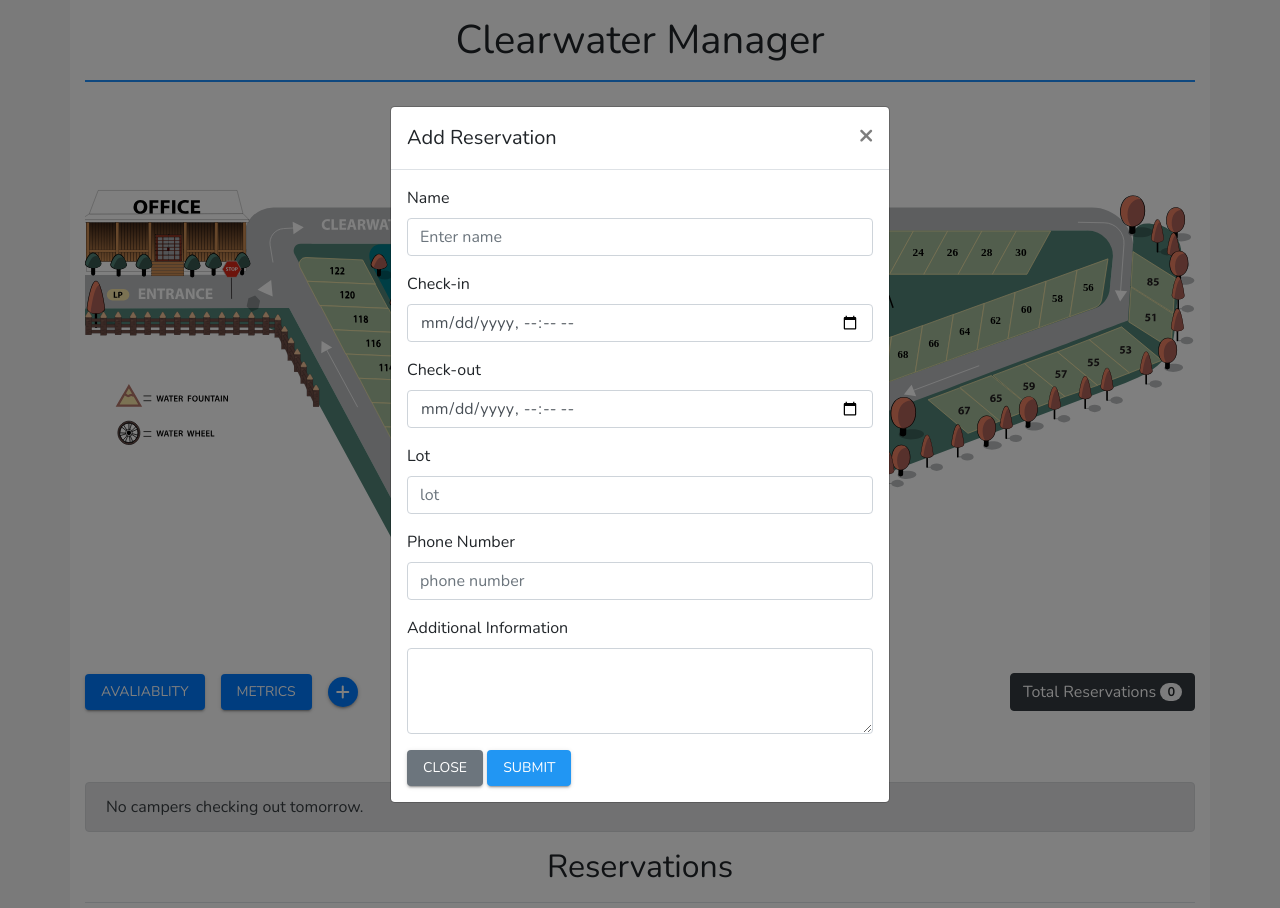
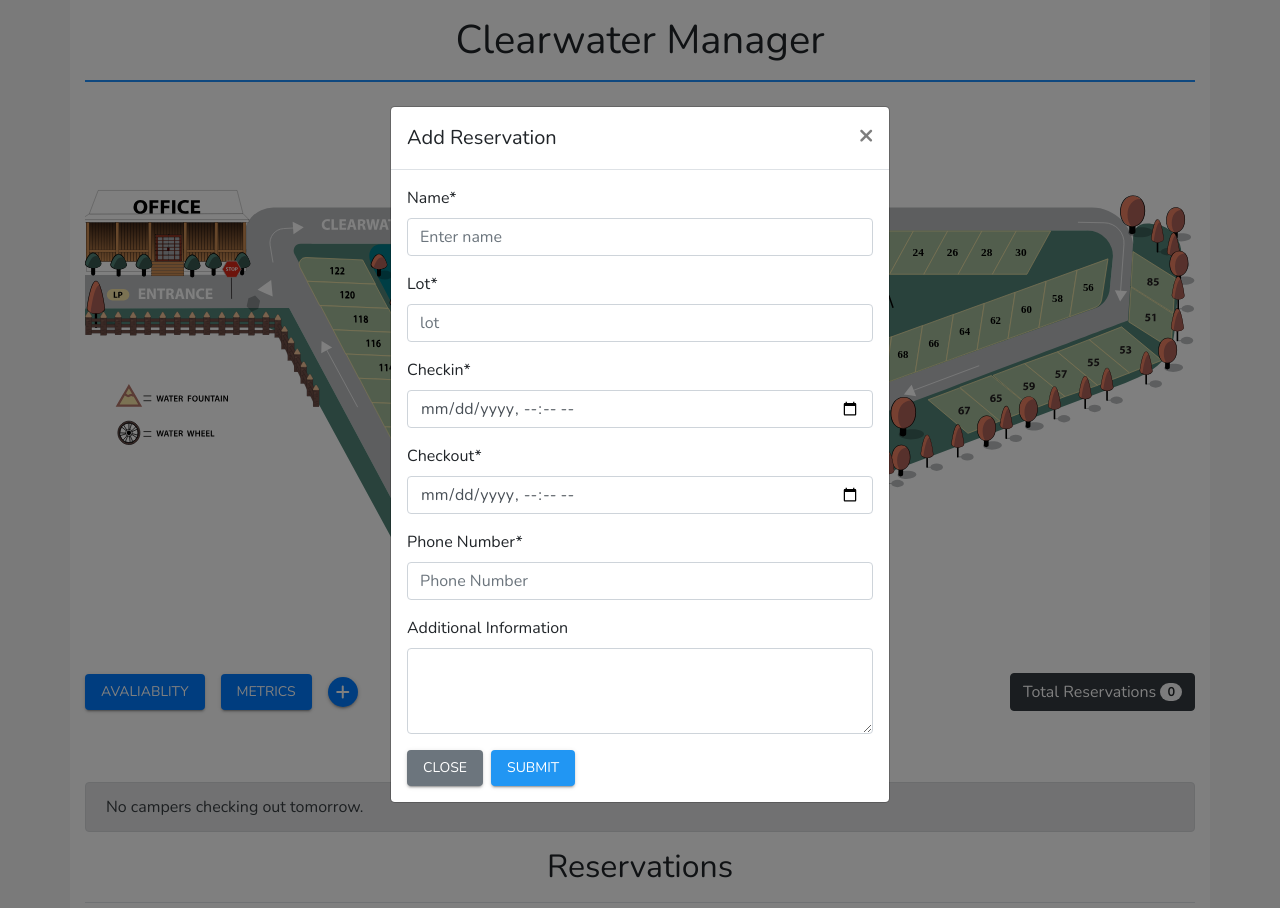
Before and after one commit to brian101co/clearwatermanager, a Django app: page /dashboard/ in a window 1280 px wide, after a click that opens the changed part. Run offline with Django 3.2, Linux system fonts and the light colour scheme; the visitor is signed in with stand-in values (Sample User, id 1); data that the repository does not hold is empty; some libraries are stand-ins or nearby versions.

Commit message:
added redirect to dashboard for logged in users in the login view, changed the addcustomer view to use the reservation form

```diff
--- a/clearwatermanager/urls.py
+++ b/clearwatermanager/urls.py
@@ -5,7 +5,7 @@ from sites import views as site_views
 
 urlpatterns = [
     path('', manager_views.DashboardLoginView.as_view(), name="loginuser"),
-    path('dashboard/', manager_views.index, name='home'),
+    path('dashboard/', manager_views.DashboardHomeView.as_view(), name='home'),
     path('dashboard/delete/<int:id>', manager_views.DeleteReservationView.as_view(), name="delete-reservation"),
     path('dashboard/edit/<int:id>', manager_views.edit, name="edit"),
     path('dashboard/reservation/<int:id>', manager_views.ReservationDetailView.as_view(), name="reservation-detail"),
--- a/manager/forms.py
+++ b/manager/forms.py
@@ -1,7 +1,35 @@
 from django import forms
 from .models import Customer
+from crispy_forms.helper import FormHelper
+from crispy_forms.layout import Layout, Field, HTML, Submit
 
 class ReservationForm(forms.ModelForm):
     class Meta:
         model = Customer
         fields = "__all__"
+        widgets = {
+            'start': forms.DateInput(attrs={'type': 'datetime-local'}),
+            'end': forms.DateInput(attrs={'type': 'datetime-local'}),
+            'phoneNum': forms.TextInput(attrs={'type': 'tel'})
+        }
+
+    def __init__(self, *args, **kwargs):
+        super().__init__(*args, **kwargs)
+        self.fields["name"].label = "Name"
+        self.fields["site"].label = "Lot"
+        self.fields["start"].label = "Checkin"
+        self.fields["end"].label = "Checkout"
+        self.fields["phoneNum"].label = "Phone Number"
+        self.fields["info"].label = "Additional Information"
+
+        self.helper = FormHelper()
+        self.helper.layout = Layout(
+            Field("name", placeholder="Enter name"),
+            Field("site", placeholder="lot"),
+            Field("start", placeholder="Checkin Date"),
+            Field("end", placeholder="Checkout Date"),
+            Field("phoneNum", placeholder="Phone Number"),
+            Field("info", rows="3"),
+            HTML('<button type="button" class="btn pure-material-button-contained bg-secondary mr-2" data-dismiss="modal">Close</button>'),
+            Submit("submit", "Submit", css_class="btn pure-material-button-contained")
+        )
--- a/manager/views.py
+++ b/manager/views.py
@@ -16,7 +16,7 @@ from .helpers import (
 )
 
 
-class DashboardView(LoginRequiredMixin, TemplateView):
+class DashboardHomeView(LoginRequiredMixin, TemplateView):
     template_name = "manager/index.html"
 
     def get_context_data(self, **kwargs):
@@ -28,30 +28,16 @@ class DashboardView(LoginRequiredMixin, TemplateView):
         context["totalReservations"] = Customer.objects.all().count()
         return context
 
-def index(request):
-    if request.user.is_authenticated:
+    def get(self, request, *args, **kwargs):
+        context = self.get_context_data(**kwargs)
         today = date.today()
         checkedout = Customer.objects.filter(end__lt=today).all()
         checkedout.delete()
-
-        customers = Customer.objects.all().order_by('start')
-
-        long_terms = get_long_term_reservations(customers)
-        short_terms = get_short_term_reservations(customers)
-
-        reservations = Customer.objects.all().count()
-
-        return render(request, 'manager/index.html',
-                      {
-                          "customers": short_terms,
-                          "totalReservations": reservations,
-                          "longterms": long_terms,
-                      })
-    else:
-        return redirect('loginuser')
+        return self.render_to_response(context)
 
 class DashboardLoginView(LoginView):
     template_name = "manager/dashboard_login.html"
+    redirect_authenticated_user = True
     success_url = reverse_lazy('home')
 
 class ReservationDetailView(LoginRequiredMixin, DetailView):
@@ -104,25 +90,18 @@ def edit(request, id):
 def addCustomer(request):
     if request.user.is_authenticated:
         if request.method == 'POST':
-            name = request.POST.get('name')
-            start = request.POST.get('checkin')
-            end = request.POST.get('checkout')
-            lot = request.POST.get('lot')
-            phoneNum = request.POST.get('phone')
-            info = request.POST.get('info')
-
-            if name and start and end and lot and phoneNum:
-                all_reservations = Customer.objects.filter(site=lot)
-                if not is_double_booked(all_reservations, start, end):
-                    customer = Customer(name=name, site=lot, start=start, end=end, phoneNum=phoneNum, info=info)
-                    customer.save()
-                    metric = Metric(site=lot, start=start, end=end, customer=customer)
+            form = ReservationForm(request.POST)
+            if form.is_valid():
+                site = form.cleaned_data["site"]
+                start = form.cleaned_data["start"]
+                end = form.cleaned_data["end"]
+                all_reservations = Customer.objects.filter(site=site)
+                if not is_double_booked(all_reservations, start.isoformat(), end.isoformat()):
+                    customer = form.save()
+                    metric = Metric(site=site, start=start, end=end, customer=customer)
                     metric.save()
                     return redirect('home')
                 messages.error(request, 'Unavaliable.')
-                return redirect('home')
-            else:
-                messages.error(request, 'Please make sure to fill out all the fields.')
                 return redirect('home')
     else:
         return redirect('loginuser')
--- a/templates/manager/index.html
+++ b/templates/manager/index.html
@@ -146,7 +146,7 @@
         </button>
       </div>
       <div class="modal-body">
-        {% include 'partials/_add-customer-form.html' %}
+        {% include 'partials/_add_reservation_form.html' with reservation_form=reservation_form %}
       </div>
     </div>
   </div>
--- a/templates/partials/_add-customer-form.html
+++ /dev/null
@@ -1,31 +0,0 @@
-
-
-<form method="POST" action="{% url 'addcustomer' %}" novalidate>
-    {% csrf_token %}
-    <div class="form-group">
-        <label for="name">Name</label>
-        <input type="text" class="form-control" id="name" name="name" placeholder="Enter name">
-    </div>
-    <div class="form-group">
-        <label for="checkin">Check-in</label>
-        <input type="datetime-local" class="form-control" id="checkin" name="checkin" placeholder="Check-in date">
-    </div>
-    <div class="form-group">
-        <label for="checkout">Check-out</label>
-        <input type="datetime-local" class="form-control" id="checkout" name="checkout" placeholder="Check-out date">
-    </div>
-    <div class="form-group">
-        <label for="lot">Lot</label>
-        <input type="text" class="form-control" id="lot" name="lot" placeholder="lot">
-    </div>
-    <div class="form-group">
-        <label for="phone">Phone Number</label>
-        <input type="tel" class="form-control input-phone" id="phone" name="phone" placeholder="phone number">
-    </div>
-    <div class="form-group">
-        <label for="info">Additional Information</label>
-        <textarea class="form-control input-info" id="info" name="info" rows="3"></textarea>
-    </div>
-    <button type="button" class="btn pure-material-button-contained bg-secondary" data-dismiss="modal">Close</button>
-    <button type="submit" class="btn pure-material-button-contained">Submit</button>
-</form>
--- a/templates/partials/_add_reservation_form.html
+++ b/templates/partials/_add_reservation_form.html
@@ -1,8 +1,5 @@
 {% load crispy_forms_tags %}
 
 <form method="POST" action="{% url 'addcustomer' %}" novalidate>
-    {% csrf_token %}
-    {{ reservation_form|crispy }}
-    <button type="button" class="btn pure-material-button-contained bg-secondary" data-dismiss="modal">Close</button>
-    <button type="submit" class="btn pure-material-button-contained">Submit</button>
+    {% crispy reservation_form %}
 </form>
--- a/templates/partials/_notification.html
+++ /dev/null
@@ -1,3 +0,0 @@
-<div class="alert alert-info" role="alert">
-    A simple info alert—check it out!
-</div>
```
